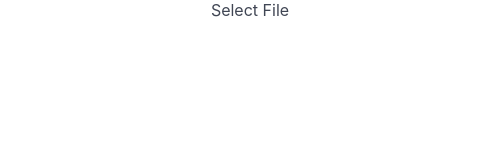
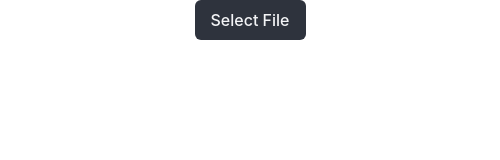
Before and after one commit to rawanasri/electron-pdf_to_jpg, an Electron app: page index.html in a window 500 px wide. Drawn offline with Linux system fonts and the light colour scheme.

Commit message:
styling select file button

```diff
--- a/index.html
+++ b/index.html
@@ -10,7 +10,7 @@
   <body>
     <div class="selection-buttons">
      <div class="icon-chosen"></div>
-     <button type="button">Select File</button>
+     <button type="button" class="button is-dark">Select File</button>
     </div>
   </body>
 </html>
```
